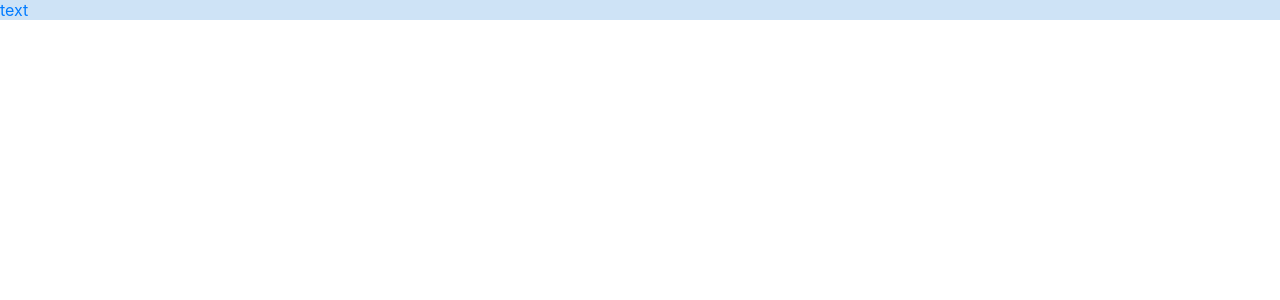
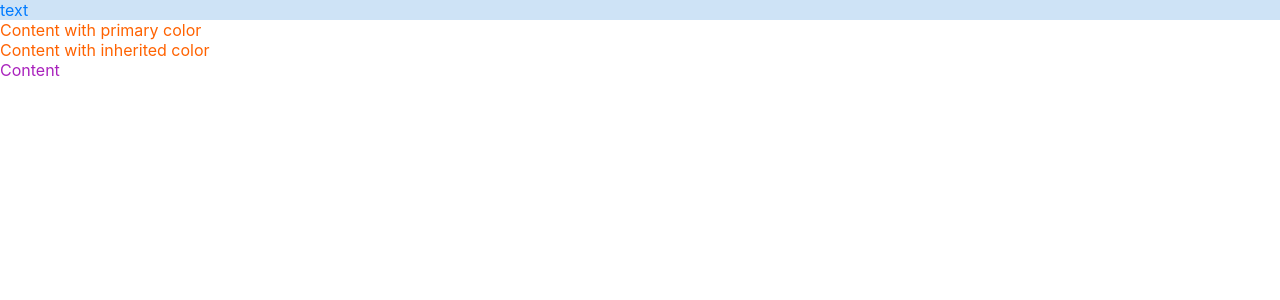
Before and after one commit to toanlehcm/demo_reactjs, a React (Create React App) app: page / in a window 1280 px wide. Shown: the top 300 px of the page. Built offline with nearby package versions, Linux system fonts and the light colour scheme.

Commit message:
- Variables in pure CSS.

```diff
--- a/src/DemoHTML/VariablesInPureCSS.css
+++ b/src/DemoHTML/VariablesInPureCSS.css
@@ -1,3 +1,4 @@
+/*----- CSS variables -----*/
 :root {
   --primary-color: #007bff;
   --secondary-color: #cee3f6;
@@ -7,3 +8,25 @@
   color: var(--primary-color);
   background-color: var(--secondary-color);
 }
+
+/*----- Using inherit -----*/
+.primary-color {
+  color: #ff6200;
+}
+
+.element {
+  color: inherit;
+}
+
+/*------ Using Hack Selector ------*/
+.color-main {
+  color: red;
+}
+
+.color-main[data-color="custom-color"] {
+  color: #00ff11;
+}
+
+.color-main[data-color="adjust-color"] {
+  color: #a922bd;
+}
--- a/src/DemoHTML/VariablesInPureCSS.jsx
+++ b/src/DemoHTML/VariablesInPureCSS.jsx
@@ -2,5 +2,27 @@ import React from "react";
 import styles from "./VariablesInPureCSS.css";
 
 export default function VariablesInPureCSS() {
-  return <div className="style-text">text</div>;
+  return (
+    <>
+      {/*------ Using custom properties (CSS variables) ------*/}
+      <div className="style-text">text</div>
+
+      {/**
+       * Using class .primary-color to apply color:
+       * In pure CSS, the inherit keyword causes an element to take the computed value of a property from its parent element.
+       * This means that if a parent element has a certain style applied to it,
+       * any child elements within it that have that same property set to inherit will also inherit that style.
+       */}
+      <div class="primary-color">
+        Content with primary color
+        {/* Using class .element to apply inherit color from parent class. */}
+        <div class="element">Content with inherited color</div>
+      </div>
+
+      {/*------ Using Hack Selector ------*/}
+      <div class="color-main" data-color="adjust-color">
+        Content
+      </div>
+    </>
+  );
 }
```
